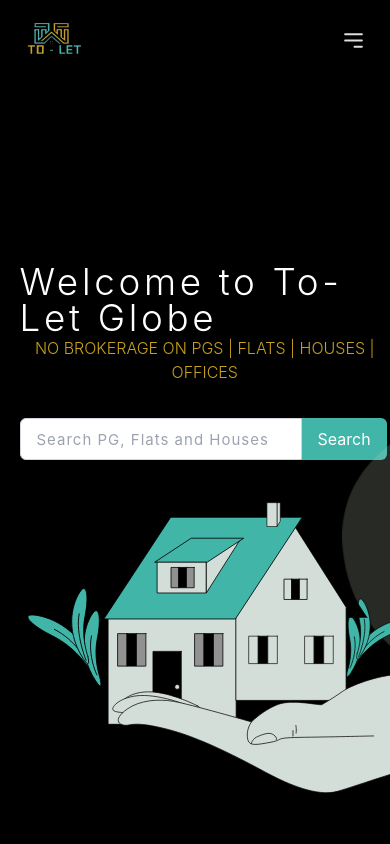
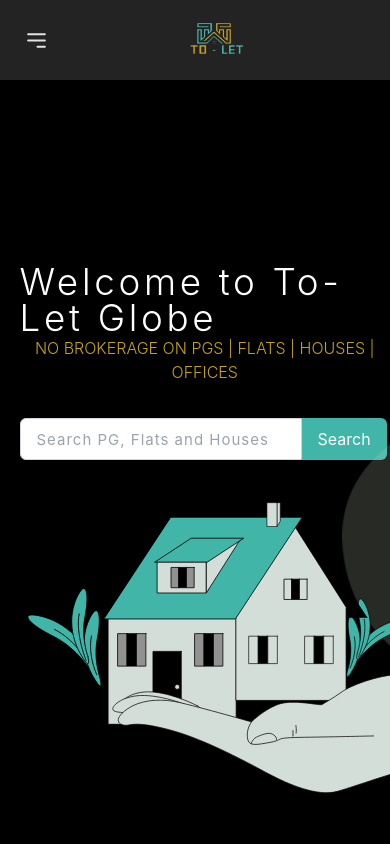
Before and after one commit to toletglobe/Tolet-Globe-Frontend, a React (Vite) app: page / in a window 390 px wide. Shown: the top 844 px of the page. Built offline with nearby package versions, Linux system fonts and the light colour scheme.

Commit message:
Mobile Navbar

```diff
--- a/src/components/navbar/NavBar.jsx
+++ b/src/components/navbar/NavBar.jsx
@@ -38,14 +38,22 @@
   ];
 
   return (
-    <div className="bg-black flex items-center justify-between p-4">
+    <div className="bg-customBlack flex items-center justify-between p-4">
+      {/* <div>
+        <NavLink to="/">
+          <img src={logo} alt="Logo" className="h-12" />
+        </NavLink>
+      </div> */}
+
+      {/* Desktop Menu */}
+      <div className="lg:flex hidden items-center justify-between w-full">
+          {/* Logo */}
           <div>
           <NavLink to="/">
             <img src={logo} alt="Logo" className="h-12" />
           </NavLink>
         </div>
-
-      {/* Desktop Menu */}
+        {/* Menu */}
         <ul className="lg:flex items-center gap-5 font-medium hidden">
           {navLinks.map((link, index) => (
             <NavLink key={index} to={link.path}>
@@ -53,6 +61,7 @@
               <hr className="border-none outline-none h-0.5 bg-teal-500 w-3/5 m-auto hidden" />
             </NavLink>
           ))}
+
           <div>
             {authState.status && token ? (
               <div className="flex items-center gap-2 cursor-pointer group relative">
@@ -94,6 +103,7 @@
             )}
           </div>
         </ul>
+      </div>
 
       {/* ---- Mobile Menu ---- */}
       <div
@@ -163,6 +173,8 @@
           )}
         </ul>
       </div>
+      {/* Logo */}
+
 
       {/* Mobile Menu Toggle Button */}
       <button
@@ -171,6 +183,11 @@
       >
         <HiOutlineMenuAlt3 size={25} />
       </button>
+      <div className="lg:hidden flex items-center justify-center w-full">
+          <NavLink to="/">
+            <img src={logo} alt="Logo" className="h-12" />
+          </NavLink>
+      </div>
     </div>
   );
 };
--- a/tailwind.config.js
+++ b/tailwind.config.js
@@ -27,6 +27,9 @@
         "gradient-conic-2":
           "conic-gradient(transparent, transparent, transparent, #3CBDB1)",
       },
+      colors: {
+        customBlack: "#232323",
+      },
     },
   },
   plugins: [],
```
Lines whose indentation alone changed are shown as unchanged.
